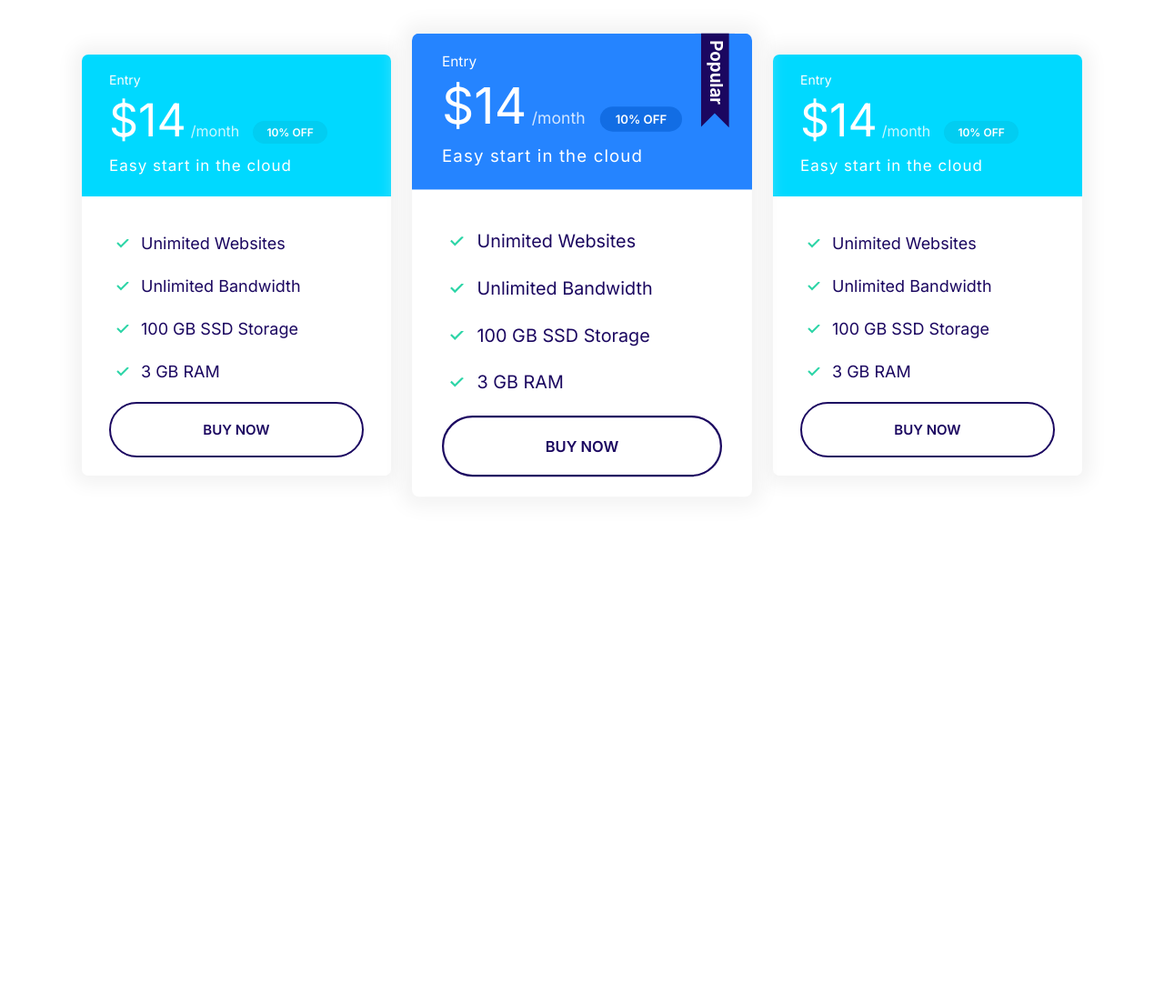
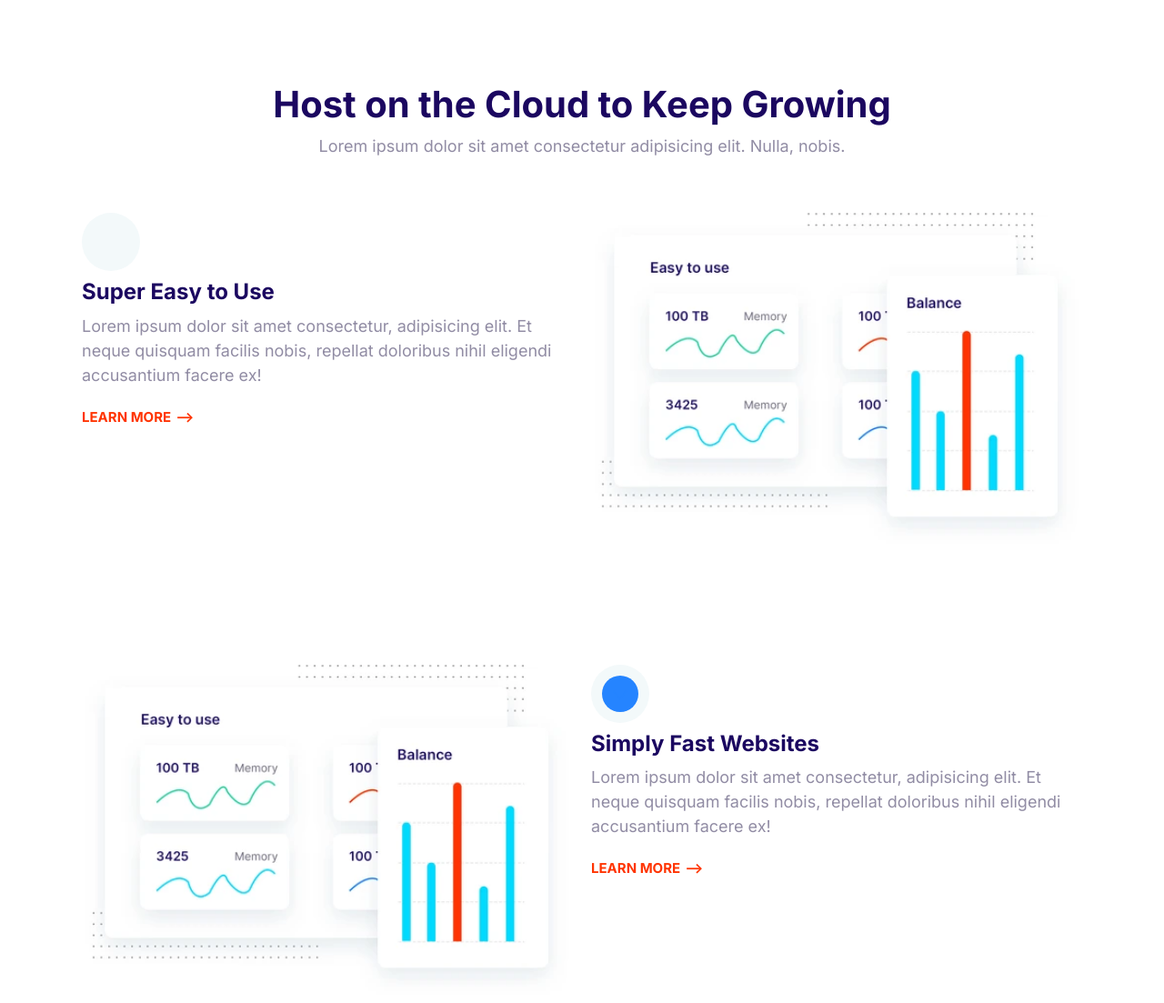
Before and after one commit to deanjosephmurphy/moshify-tutorial, a plain HTML site: page index.html in a window 1280 px wide. Shown: the whole page at 91% size. Before the commit the page ends 800 px from the top, so only its background shows below. Drawn offline with Linux system fonts and the light colour scheme.

Commit message:
add features-block component and images

```diff
--- a/css/styles.css
+++ b/css/styles.css
@@ -766,3 +766,27 @@ a {
     max-width: 500px;
     margin: 0 auto;
 }
+
+/* Features block */
+.feature {
+    gap: 4rem 2rem;
+    margin: 12rem 0;
+}
+
+.feature:first-of-type {
+    margin-top: 6rem;
+}
+
+.feature__heading {
+    margin: 1rem 0;
+}
+
+.feature__image {
+    width: 100%;
+}
+
+@media screen and (min-width: 768px) {
+    .feature:nth-of-type(even) .feature__content {
+        order: 2;
+    }
+}
--- a/index.html
+++ b/index.html
@@ -14,69 +14,68 @@
     <link rel="stylesheet" href="css/styles.css" />
   </head>
   <body>
-    <section class="block container block-plans">
-      <div class="grid grid--1x3">
-        <div class="plan">
-          <div class="card card--secondary">
-            <header class="card__header">
-              <h3 class="plan__name">Entry</h3>
-              <span class="plan__price">$14</span>
-              <span class="plan__billing-cycle">/month</span>
-              <span class="badge badge--secondary badge--small">10% OFF</span>
-              <span class="plan__description">Easy start in the cloud</span>
-            </header>
-            <div class="card__body">
-              <ul class="list list--tick">
-                <li class="list__item">Unimited Websites</li>
-                <li class="list__item">Unlimited Bandwidth</li>
-                <li class="list__item">100 GB SSD Storage</li>
-                <li class="list__item">3 GB RAM</li>
-              </ul>
-              <button class="btn btn--outline btn--block">Buy Now</button>
-            </div>
-          </div>
+    <section class="block container">
+      <header class="block__header">
+        <h2>Host on the Cloud to Keep Growing</h2>
+        <p>Lorem ipsum dolor sit amet consectetur adipisicing elit. Nulla, nobis.</p>
+      </header>
+
+      <article class="grid grid--1x2 feature">
+        <div class="feature__content">
+          <span class="icon-container">
+            <svg class="icon icon--primary">
+              <use xlink:href="images/sprite.svg#easy"></use>
+            </svg>
+          </span>
+          <h3 class="feature__heading">Super Easy to Use</h3>
+          <p>
+            Lorem ipsum dolor sit amet consectetur, adipisicing elit. Et neque
+            quisquam facilis nobis, repellat doloribus nihil eligendi
+            accusantium facere ex!
+          </p>
+          <a href="#" class="link-arrow">Learn More</a>
         </div>
-        <div class="plan plan--popular">
-          <div class="card card--primary">
-            <header class="card__header">
-              <h3 class="plan__name">Entry</h3>
-              <span class="plan__price">$14</span>
-              <span class="plan__billing-cycle">/month</span>
-              <span class="badge badge--primary badge--small">10% OFF</span>
-              <span class="plan__description">Easy start in the cloud</span>
-            </header>
-            <div class="card__body">
-              <ul class="list list--tick">
-                <li class="list__item">Unimited Websites</li>
-                <li class="list__item">Unlimited Bandwidth</li>
-                <li class="list__item">100 GB SSD Storage</li>
-                <li class="list__item">3 GB RAM</li>
-              </ul>
-              <button class="btn btn--outline btn--block">Buy Now</button>
-            </div>
-          </div>
+        <picture>
+          <source
+            type="image/webp"
+            srcset="images/easy@1x.webp 1x, images/easy@2x.webp 2x"
+          />
+          <source
+            type="image/jpeg"
+            srcset="images/easy@1x.jpeg 1x, images/easy@2x.jpeg 2x"
+          />
+
+          <img class="feature__image" src="images/easy.jpeg" alt="" />
+        </picture>
+      </article>
+      <article class="grid grid--1x2 feature">
+        <div class="feature__content">
+          <span class="icon-container">
+            <svg class="icon icon--primary">
+              <use xlink:href="images/sprite.svg#chevron"></use>
+            </svg>
+          </span>
+          <h3 class="feature__heading">Simply Fast Websites</h3>
+          <p>
+            Lorem ipsum dolor sit amet consectetur, adipisicing elit. Et neque
+            quisquam facilis nobis, repellat doloribus nihil eligendi
+            accusantium facere ex!
+          </p>
+          <a href="#" class="link-arrow">Learn More</a>
         </div>
-        <div class="plan">
-          <div class="card card--secondary">
-            <header class="card__header">
-              <h3 class="plan__name">Entry</h3>
-              <span class="plan__price">$14</span>
-              <span class="plan__billing-cycle">/month</span>
-              <span class="badge badge--secondary badge--small">10% OFF</span>
-              <span class="plan__description">Easy start in the cloud</span>
-            </header>
-            <div class="card__body">
-              <ul class="list list--tick">
-                <li class="list__item">Unimited Websites</li>
-                <li class="list__item">Unlimited Bandwidth</li>
-                <li class="list__item">100 GB SSD Storage</li>
-                <li class="list__item">3 GB RAM</li>
-              </ul>
-              <button class="btn btn--outline btn--block">Buy Now</button>
-            </div>
-          </div>
-        </div>
-      </div>
+        <picture>
+          <source
+            type="image/webp"
+            srcset="images/easy@1x.webp 1x, images/easy@2x.webp 2x"
+          />
+          <source
+            type="image/jpeg"
+            srcset="images/easy@1x.jpeg 1x, images/easy@2x.jpeg 2x"
+          />
+
+          <img class="feature__image" src="images/easy.jpeg" alt="" />
+        </picture>
+      </article>
     </section>
 
     <script src="js/main.js"></script>
```
Also changed, not shown: compontents/features-block.html (added, +65 -0 lines), images/easy.jpg (added), images/easy@1x.jpeg (added), images/easy@1x.webp (added), images/easy@2x.jpeg (added), images/easy@2x.webp (added).
